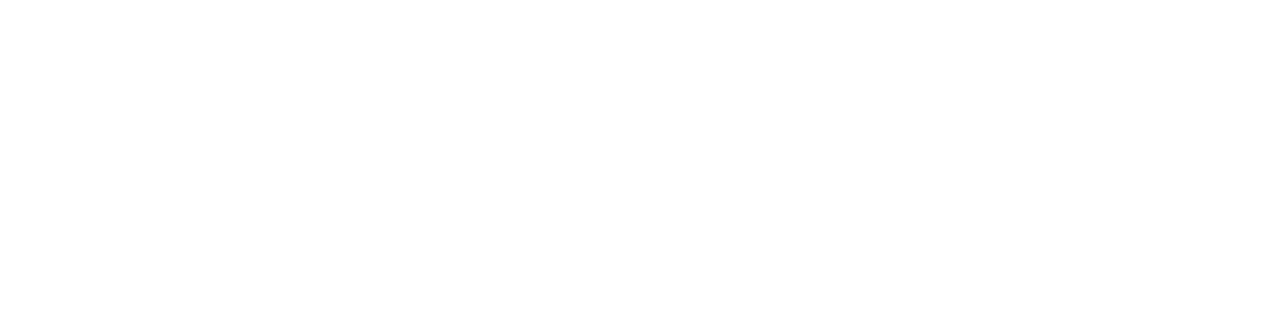
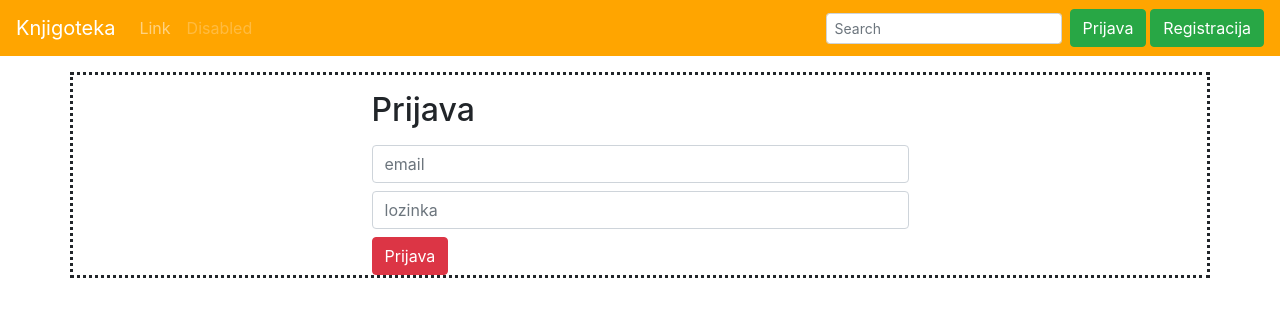
Before and after one commit to Marko-Tomljanovic/knjigoteka, a Nuxt app: page /prijava in a window 1280 px wide. Before the commit this address had no page. Shown: the top 316 px of the page. Built offline with nearby package versions, Linux system fonts and the light colour scheme.

Commit message:
Firebase
Auth,. etc

```diff
--- /dev/null
+++ b/components/Navi.vue
@@ -0,0 +1,64 @@
+<template>
+  <div>
+    <b-navbar toggleable="lg" type="dark" style="background-color: orange">
+      <b-navbar-brand to="/">Knjigoteka</b-navbar-brand>
+
+      <b-navbar-toggle target="nav-collapse"></b-navbar-toggle>
+
+      <b-collapse id="nav-collapse" is-nav>
+        <b-navbar-nav>
+          <b-nav-item href="#">Link</b-nav-item>
+          <b-nav-item href="#" disabled>Disabled</b-nav-item>
+        </b-navbar-nav>
+
+        <!-- Right aligned nav items -->
+        <b-navbar-nav class="ml-auto">
+          <b-nav-form>
+            <b-form-input
+              size="sm"
+              class="mr-sm-2"
+              placeholder="Search"
+            ></b-form-input>
+            <b-button
+              v-if="this.$store.state.userData"
+              size="sm"
+              class="my-2 my-sm-0"
+              type="button"
+              @click="odjava"
+              >Odjava</b-button
+            >
+            <b-button
+              v-if="!this.$store.state.userData"
+              class="my-2 my-sm-0"
+              type="button"
+              to="prijava"
+              variant="success"
+              >Prijava</b-button
+            ><b-button
+              v-if="!this.$store.state.userData"
+              class="ml-1 my-2 my-sm-0"
+              type="button"
+              to="registracija"
+              variant="success"
+              >Registracija</b-button
+            >
+          </b-nav-form>
+        </b-navbar-nav>
+      </b-collapse>
+    </b-navbar>
+  </div>
+</template>
+
+<script>
+export default {
+  data() {
+    return {};
+  },
+  methods: {
+    odjava() {
+      console.log("signOut");
+      this.$fire.auth.signOut();
+    },
+  },
+};
+</script>
--- /dev/null
+++ b/layouts/default.vue
@@ -0,0 +1,6 @@
+<template>
+  <div>
+    <Navi />
+    <Nuxt />
+  </div>
+</template>
--- a/nuxt.config.js
+++ b/nuxt.config.js
@@ -25,6 +25,9 @@ export default {
 
   // Modules for dev and build (recommended): https://go.nuxtjs.dev/config-modules
   buildModules: [],
+  router: {
+    middleware: ["auth"],
+  },
 
   // Modules: https://go.nuxtjs.dev/config-modules
   modules: [
@@ -34,30 +37,26 @@ export default {
   ],
   firebase: {
     config: {
-      apiKey: "<AIzaSyCARUcWtbvD2y3jkF4PFTO5BIrB-VFWwu0>",
-      authDomain: "<knjigotekaapi.firebaseapp.com>",
-      projectId: "<knjigotekaapi>",
-      storageBucket: "<knjigotekaapi.appspot.com>",
-      messagingSenderId: "<943810533754>",
-      appId: "<1:943810533754:web:8bb8a0097dd83f709fdec3>",
-      measurementId: "<G-P4D91FYJ4D>",
+      apiKey: "AIzaSyCARUcWtbvD2y3jkF4PFTO5BIrB-VFWwu0",
+      authDomain: "knjigotekaapi.firebaseapp.com",
+      projectId: "knjigotekaapi",
+      storageBucket: "knjigotekaapi.appspot.com",
+      messagingSenderId: "943810533754",
+      appId: "1:943810533754:web:8bb8a0097dd83f709fdec3",
+      measurementId: "G-P4D91FYJ4D",
     },
     services: {
-      auth: true,
-      firestore: true,
-    },
-  },
-  mar: "marko",
-  firestore: {
-    memoryOnly: false, // default
-    chunkName: process.env.NODE_ENV !== "production" ? "firebase-auth" : "[id]", // default
-    enablePersistence: true,
-    emulatorPort: 3000,
-    emulatorHost: "localhost",
-    settings: {
-      // Firestore Settings - currently only works in SPA mode
+      auth: {
+        persistence: "local",
+        initialize: {
+          onAuthStateChangedAction: "onAuthStateChangedAction",
+          subscribeManually: false,
+        },
+        ssr: false,
+      },
     },
   },
   // Build Configuration: https://go.nuxtjs.dev/config-build
   build: {},
+  ssr: false,
 };
--- a/package.json
+++ b/package.json
@@ -12,8 +12,11 @@
     "@nuxtjs/firebase": "^8.2.2",
     "bootstrap": "^4.6.1",
     "bootstrap-vue": "^2.21.2",
+    "cookieparser": "^0.1.0",
     "core-js": "^3.19.3",
-    "firebase": "^9.6.10",
+    "firebase": "^9.6.11",
+    "js-cookie": "^3.0.1",
+    "jwt-decode": "^3.1.2",
     "nuxt": "^2.15.8",
     "vue": "^2.6.14",
     "vue-server-renderer": "^2.6.14",
--- a/pages/index.vue
+++ b/pages/index.vue
@@ -1,5 +1,12 @@
 <template>
-  <div><b-button variant="danger">Button</b-button></div>
+  <div></div>
 </template>
 
-<script></script>
+<script>
+export default {
+  name: "naslovna",
+  data() {
+    return {};
+  },
+};
+</script>
--- a/pages/naslovna/index.vue
+++ /dev/null
@@ -1,3 +0,0 @@
-<template>
-  <div>str poksaj firebasedsfd</div>
-</template>
--- /dev/null
+++ b/pages/prijava/index.vue
@@ -0,0 +1,52 @@
+<template>
+  <b-container fluid="sm" class="mt-3" style="border-style: dotted">
+    <b-row
+      ><b-col md="6" class="mt-3 mx-auto"><h2>Prijava</h2></b-col></b-row
+    >
+    <b-row>
+      <b-col md="6" class="mx-auto"
+        ><b-form @submit="onSubmit" class="mt-2">
+          <b-form-input v-model="form.email" placeholder="email"></b-form-input>
+          <b-form-input
+            class="mt-2"
+            v-model="form.password"
+            placeholder="lozinka"
+          ></b-form-input>
+
+          <b-button class="mt-2" type="submit" variant="danger"
+            >Prijava</b-button
+          >
+        </b-form></b-col
+      ></b-row
+    >
+  </b-container>
+</template>
+
+<script>
+export default {
+  name: "prijava",
+  data() {
+    return {
+      form: {
+        email: "",
+        password: "",
+      },
+    };
+  },
+  methods: {
+    async onSubmit(event) {
+      event.preventDefault();
+
+      try {
+        await this.$fire.auth.signInWithEmailAndPassword(
+          this.form.email,
+          this.form.password
+        );
+        this.$router.push("/");
+      } catch (e) {
+        console.log(e);
+      }
+    },
+  },
+};
+</script>
--- /dev/null
+++ b/pages/registracija/index.vue
@@ -0,0 +1,70 @@
+<template>
+  <b-form @submit="onSubmit" class="container mt-5">
+    <b-form-input
+      v-model="form.email"
+      placeholder="Enter your name"
+    ></b-form-input>
+    <b-form-input
+      class="mt-2"
+      v-model="form.password"
+      placeholder="Enter your password"
+    ></b-form-input>
+    <b-form-input
+      class="mt-2"
+      v-model="form.repeatPasswrod"
+      placeholder="Repeat your password"
+    ></b-form-input>
+
+    <b-button class="mt-2" type="submit" variant="danger">Button</b-button>
+    <b-button @click="odjava" class="mt-2" type="button" variant="danger"
+      >Odjava</b-button
+    >
+    <b-button to="/" class="mt-2" type="button" variant="danger"
+      >Naslovna</b-button
+    >{{ xtrnutniKorisnik }}
+  </b-form>
+</template>
+
+<script>
+export default {
+  name: "registracija",
+  data() {
+    return {
+      form: {
+        email: "",
+        password: "",
+        repeatPasswrod: "",
+      },
+    };
+  },
+  methods: {
+    async onSubmit(event) {
+      event.preventDefault();
+      if (this.form.repeatPasswrod == this.form.password) {
+        try {
+          await this.$fire.auth.createUserWithEmailAndPassword(
+            this.form.email,
+            this.form.password
+          );
+          alert("ulogiran si care!");
+        } catch (e) {
+          alert(e);
+          console.log(e);
+        }
+      } else {
+        alert("Lozinke nisu iste!");
+      }
+    },
+    odjava() {
+      console.log("signOut");
+      // this.$fireAuth.signOut()
+      this.$fire.auth.signOut();
+    },
+  },
+  computed: {
+    xtrnutniKorisnik() {
+      return this.$store.state.userData;
+    },
+  },
+};
+</script>
--- /dev/null
+++ b/store/index.js
@@ -0,0 +1,32 @@
+export default {
+  state() {
+    return {
+      userData: null,
+    };
+  },
+
+  getters: {},
+
+  mutations: {
+    clearUserData(state) {
+      state.userData = null;
+    },
+    setUserData(state, payload) {
+      state.userData = payload;
+    },
+  },
+  actions: {
+    onAuthStateChangedAction: ({ commit }, { authUser }) => {
+      if (!authUser) {
+        commit("clearUserData");
+      } else {
+        try {
+          const userJson = JSON.parse(JSON.stringify(authUser));
+          commit("setUserData", userJson);
+        } catch (e) {
+          console.log(e);
+        }
+      }
+    },
+  },
+};
```
Also changed, not shown: middleware/auth.js (added, +10 -0 lines), static/firebase-auth-sw.js (added, +100 -0 lines), 1 other file (tests, documents, lock files or other folders).
